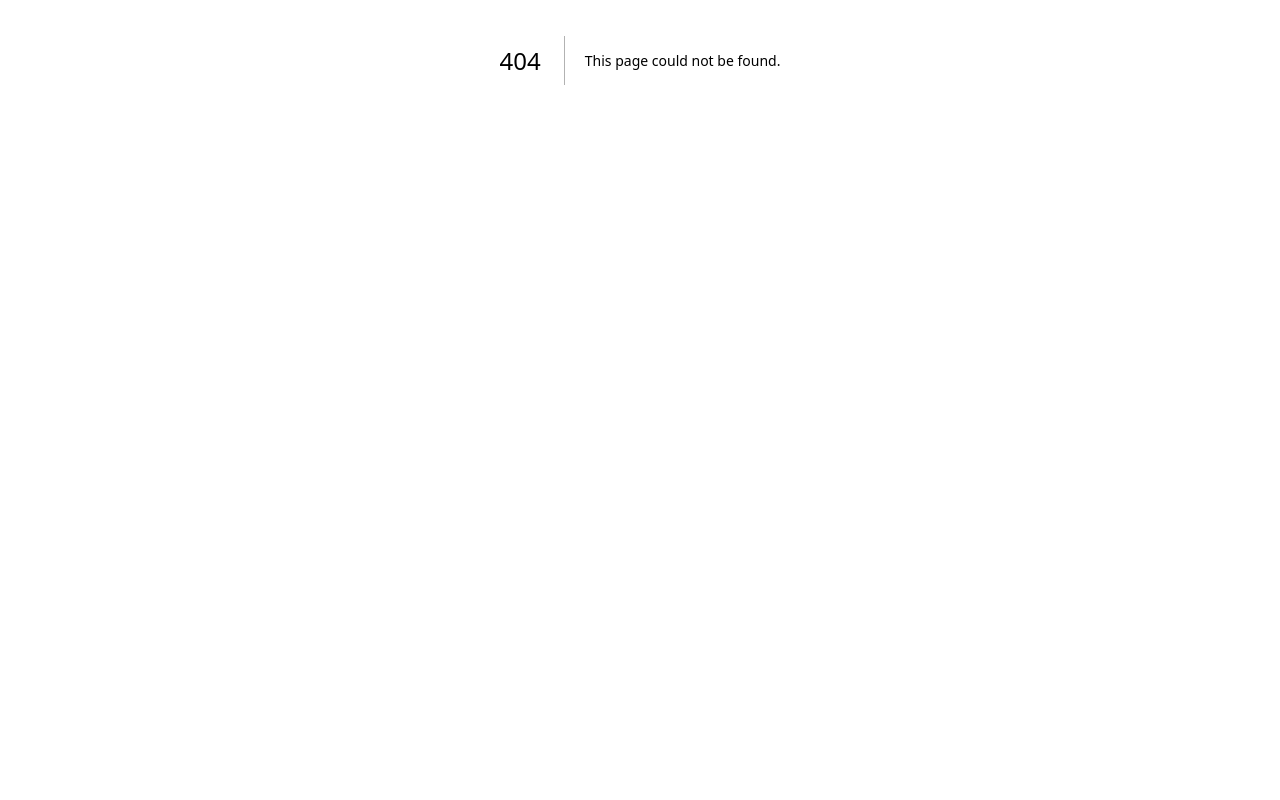
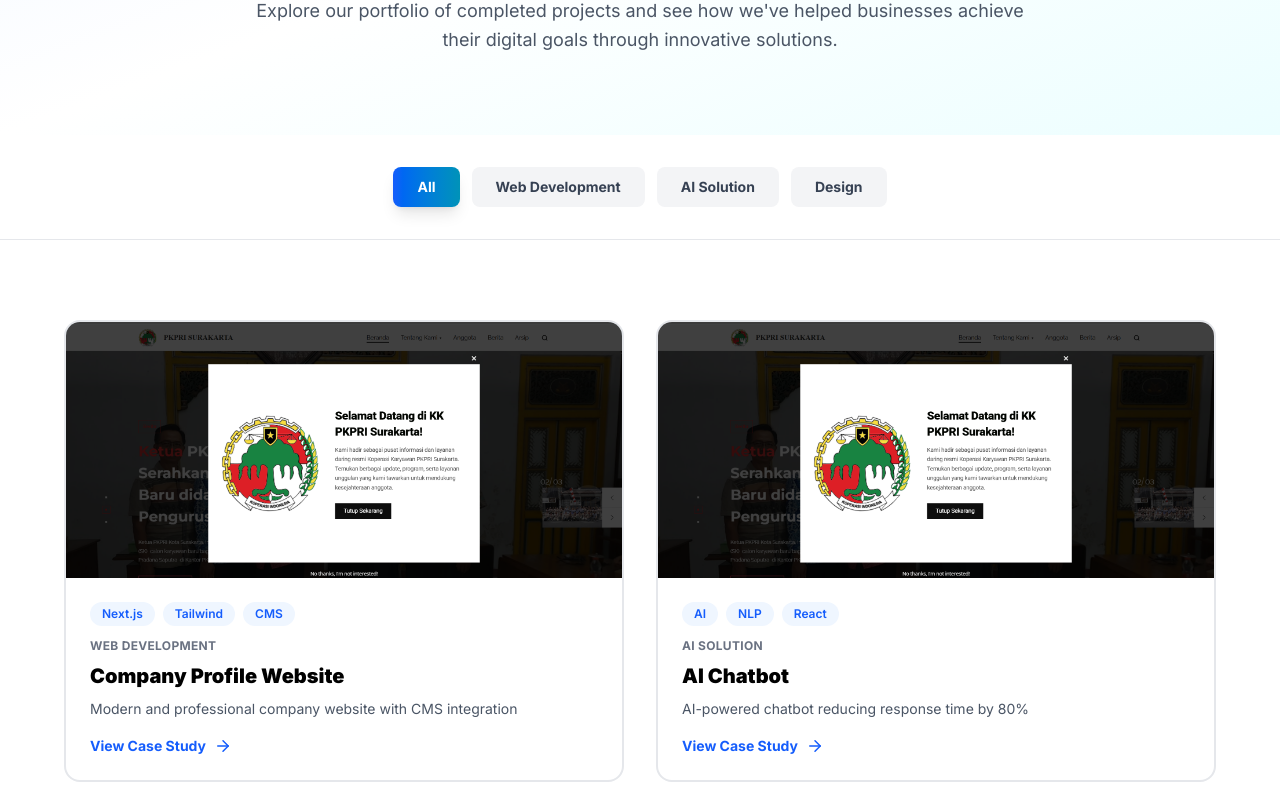
Before and after one commit to AhlisDinalBahtiar/ratstech, a Next.js app: page /portfolio in a window 1280 px wide. Before the commit this address had no page. Shown: the part 340-1140 px from the top of the page. Before the commit the page ends 800 px from the top, so only its background shows below. Built offline with nearby package versions, Linux system fonts and the light colour scheme.

Commit message:
portofolio page

```diff
--- /dev/null
+++ b/app/portfolio/page.tsx
@@ -0,0 +1,217 @@
+'use client';
+
+import React, { useState } from 'react';
+import Navbar from '../components/Navbar';
+import Footer from '../components/Footer';
+import { ArrowRight, Sparkles, ExternalLink } from 'lucide-react';
+import Image from 'next/image';
+import Stats from '../components/Stats';
+
+export default function PortfolioPage() {
+  const [isScrolled, setIsScrolled] = useState(false);
+  const [mobileMenuOpen, setMobileMenuOpen] = useState(false);
+  const [activeFilter, setActiveFilter] = useState('All');
+
+  React.useEffect(() => {
+    const handleScroll = () => setIsScrolled(window.scrollY > 50);
+    window.addEventListener('scroll', handleScroll);
+    return () => window.removeEventListener('scroll', handleScroll);
+  }, []);
+
+  const filters = ['All', 'Web Development', 'AI Solution', 'Design'];
+
+  const projects = [
+    {
+      name: 'Company Profile Website',
+      category: 'Web Development',
+      desc: 'Modern and professional company website with CMS integration',
+      image: '/projects/pkpri.png',
+      tags: ['Next.js', 'Tailwind', 'CMS'],
+      color: 'from-blue-500 to-cyan-500',
+      gradient: 'from-blue-50 to-cyan-50',
+      link: '#'
+    },
+    {
+      name: 'AI Chatbot',
+      category: 'AI Solution',
+      desc: 'AI-powered chatbot reducing response time by 80%',
+      image: '/projects/pkpri.png',
+      tags: ['AI', 'NLP', 'React'],
+      color: 'from-purple-500 to-pink-500',
+      gradient: 'from-purple-50 to-pink-50',
+      link: '#'
+    },
+    {
+      name: 'UI/UX Design',
+      category: 'Design',
+      desc: 'Complete UI/UX design improving user engagement by 150%',
+      image: '/projects/pkpri.png',
+      tags: ['Figma', 'Prototype', 'User Research'],
+      color: 'from-orange-500 to-red-500',
+      gradient: 'from-orange-50 to-red-50',
+      link: '#'
+    },
+    {
+      name: 'Dashboard Monitoring Website',
+      category: 'Web Development',
+      desc: 'Real-time monitoring dashboard with advanced analytics',
+      image: '/projects/pkpri.png',
+      tags: ['React', 'Charts', 'Real-time'],
+      color: 'from-green-500 to-teal-500',
+      gradient: 'from-green-50 to-teal-50',
+      link: '#'
+    },
+    {
+      name: 'E-Learning Platform',
+      category: 'Web Development',
+      desc: 'Stop-HIVA',
+      image: '/projects/pkpri.png',
+      tags: ['Next.js', 'Video', 'LMS'],
+      color: 'from-indigo-500 to-purple-500',
+      gradient: 'from-indigo-50 to-purple-50',
+      link: '#'
+    },
+    {
+      name: 'Instagram Design',
+      category: 'Design',
+      desc: 'Beautiful Instagram design with seamless user experience',
+      image: '/projects/pkpri.png',
+      tags: ['Mobile', 'UI/UX', 'Prototyping'],
+      color: 'from-pink-500 to-rose-500',
+      gradient: 'from-pink-50 to-rose-50',
+      link: '#'
+    }
+  ];
+
+  const filteredProjects = activeFilter === 'All'
+    ? projects
+    : projects.filter(p => p.category === activeFilter);
+
+  return (
+    <div className="min-h-screen bg-white">
+      <Navbar
+        isScrolled={isScrolled}
+        mobileMenuOpen={mobileMenuOpen}
+        setMobileMenuOpen={setMobileMenuOpen}
+      />
+
+      {/* Hero Section */}
+      <section className="pt-32 pb-20 px-6 bg-gradient-to-br from-blue-50 via-white to-cyan-50">
+        <div className="max-w-6xl mx-auto text-center">
+          <div className="inline-flex items-center gap-2 bg-blue-100 px-4 py-2 rounded-full mb-6">
+            <Sparkles size={16} className="text-blue-600" />
+            <span className="text-blue-600 font-bold text-xs uppercase tracking-wider">
+              Our Work
+            </span>
+          </div>
+          <h1 className="text-4xl md:text-5xl font-black mb-6 leading-tight">
+            Portfolio of
+            <span className="block bg-gradient-to-r from-blue-600 via-cyan-600 to-purple-600 bg-clip-text text-transparent mt-2">
+              Successful Projects
+            </span>
+          </h1>
+          <p className="text-base md:text-lg text-gray-600 max-w-3xl mx-auto leading-relaxed">
+            Explore our portfolio of completed projects and see how we've helped businesses
+            achieve their digital goals through innovative solutions.
+          </p>
+        </div>
+      </section>
+
+      {/* Filter Buttons */}
+      <section className="py-8 px-6 bg-white border-b border-gray-200 sticky top-[64px] z-40">
+        <div className="max-w-6xl mx-auto">
+          <div className="flex flex-wrap justify-center gap-3">
+            {filters.map((filter) => (
+              <button
+                key={filter}
+                onClick={() => setActiveFilter(filter)}
+                className={`px-6 py-2.5 rounded-lg font-bold text-sm transition-all ${
+                  activeFilter === filter
+                    ? 'bg-gradient-to-r from-blue-600 to-cyan-600 text-white shadow-lg'
+                    : 'bg-gray-100 text-gray-700 hover:bg-gray-200'
+                }`}
+              >
+                {filter}
+              </button>
+            ))}
+          </div>
+        </div>
+      </section>
+
+      {/* Projects Grid */}
+      <section className="py-20 px-6">
+        <div className="max-w-6xl mx-auto">
+          <div className="grid md:grid-cols-2 gap-8">
+            {filteredProjects.map((project, idx) => (
+              <div
+                key={idx}
+                className="group relative overflow-hidden rounded-2xl bg-white border-2 border-gray-200 hover:border-blue-300 hover:shadow-2xl transition-all duration-300"
+              >
+                {/* Image Container - Tempat untuk screenshot */}
+                <div className={`relative h-64 bg-gradient-to-br ${project.gradient} overflow-hidden`}>
+                  {/* Placeholder - Ganti dengan Image component dan path screenshot Anda */}
+                  <div className="absolute inset-0 flex items-center justify-center">
+                    <div className="text-8xl opacity-20">📸</div>
+                  </div>
+                  <Image
+                    src={project.image}
+                    alt={project.name}
+                    fill
+                    className="object-cover group-hover:scale-110 transition-transform duration-500"
+                  />
+
+
+                  {/* Overlay */}
+                  <div className="absolute inset-0 bg-gradient-to-t from-black/60 to-transparent opacity-0 group-hover:opacity-100 transition-opacity" />
+
+                  {/* View Link */}
+                  <a
+                    href={project.link}
+                    className="absolute top-4 right-4 w-10 h-10 bg-white rounded-full flex items-center justify-center opacity-0 group-hover:opacity-100 transition-all hover:scale-110"
+                  >
+                    <ExternalLink size={20} className="text-blue-600" />
+                  </a>
+                </div>
+
+                {/* Content */}
+                <div className="p-6">
+                  <div className="flex flex-wrap gap-2 mb-3">
+                    {project.tags.map((tag, tagIdx) => (
+                      <span
+                        key={tagIdx}
+                        className="px-3 py-1 bg-blue-50 text-blue-600 rounded-full text-xs font-semibold"
+                      >
+                        {tag}
+                      </span>
+                    ))}
+                  </div>
+
+                  <div className="text-xs text-gray-500 mb-2 font-bold uppercase tracking-wide">
+                    {project.category}
+                  </div>
+
+                  <h3 className="text-xl font-black mb-2 group-hover:text-blue-600 transition-colors">
+                    {project.name}
+                  </h3>
+
+                  <p className="text-gray-600 text-sm mb-4 leading-relaxed">
+                    {project.desc}
+                  </p>
+
+                  <button className="flex items-center gap-2 text-blue-600 font-bold text-sm group-hover:gap-4 transition-all">
+                    View Case Study
+                    <ArrowRight size={18} className="group-hover:translate-x-1 transition-transform" />
+                  </button>
+                </div>
+              </div>
+            ))}
+          </div>
+        </div>
+      </section>
+
+      <Stats />
+
+      <Footer />
+    </div>
+  );
+}
--- a/tsconfig.json
+++ b/tsconfig.json
@@ -37,7 +37,7 @@
     "**/*.mts",
     ".next\\dev/types/**/*.ts",
     ".next\\dev/types/**/*.ts"
-  ],
+, ".next/dev/types/app/services/page.ts"  ],
   "exclude": [
     "node_modules"
   ]
```
Also changed, not shown: public/projects/pkpri.png (added), public/team/dinal.jpg (added).
